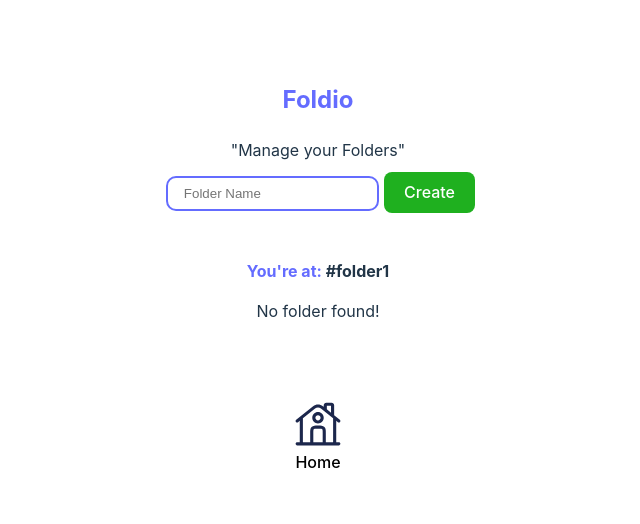
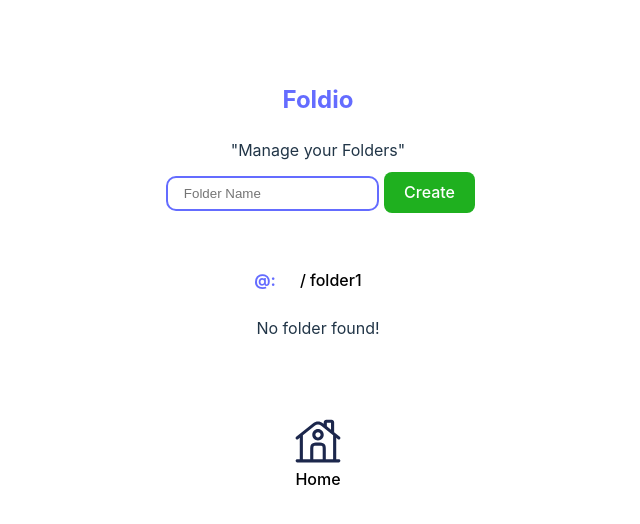
Before and after one commit to h-zahar/foldio-react, a React (Vite) app: page / in a window 1280 px wide. Both pictures are taken after a click on the button "folder1". Shown: the top 524 px of the page, without its empty margins (322-962 px from the left). Built offline with nearby package versions, Linux system fonts and the light colour scheme.

Commit message:
Implemented Full Path Access

```diff
--- a/src/App.jsx
+++ b/src/App.jsx
@@ -18,6 +18,9 @@ function App() {
 
   const handleNavigation = (e) => {
     setClicked(e.currentTarget.value);
+    const tmp = [...path];
+    tmp.push(e.currentTarget.value);
+    setPath(tmp);
     setRenderedFolders(renderedFolders[e.currentTarget.value]);
   };
 
@@ -28,14 +31,27 @@ function App() {
     setFolderName("");
   };
 
+  const handleAccess = (e) => {
+    if (path[path.length - 1] === path[Number(e.currentTarget.id)]) return;
+    let tmp = { ...folders };
+    path.slice(0, Number(e.currentTarget.id) + 1).forEach((p) => {
+      tmp = tmp[p];
+    });
+    const newPath = path.slice(0, Number(e.currentTarget.id));
+    setPath(newPath);
+    setRenderedFolders(tmp);
+  };
+
   const resetToHome = () => {
     setRenderedFolders(folders);
+    setPath([]);
     setClicked("");
   };
 
   const [renderedFolders, setRenderedFolders] = useState(folders);
   const [folderName, setFolderName] = useState("");
   const [clicked, setClicked] = useState("");
+  const [path, setPath] = useState([]);
 
   return (
     <>
@@ -53,8 +69,23 @@ function App() {
       <br />
       <p>
         <strong>
-          <span className="brand">You{"'"}re at: </span>#
-          {!clicked ? "Home" : clicked}
+          <span
+            className="brand"
+            onClick={resetToHome}
+            style={{ cursor: "pointer" }}
+          >
+            @:{" "}
+          </span>
+          {path.length > 0
+            ? path.map((p, i) => {
+                return (
+                  <button id={i} key={p} onClick={handleAccess}>
+                    {" "}
+                    / {p}
+                  </button>
+                );
+              })
+            : "#Home"}
         </strong>
       </p>
       <Navigation
```
Also changed, not shown: test.txt (added).
